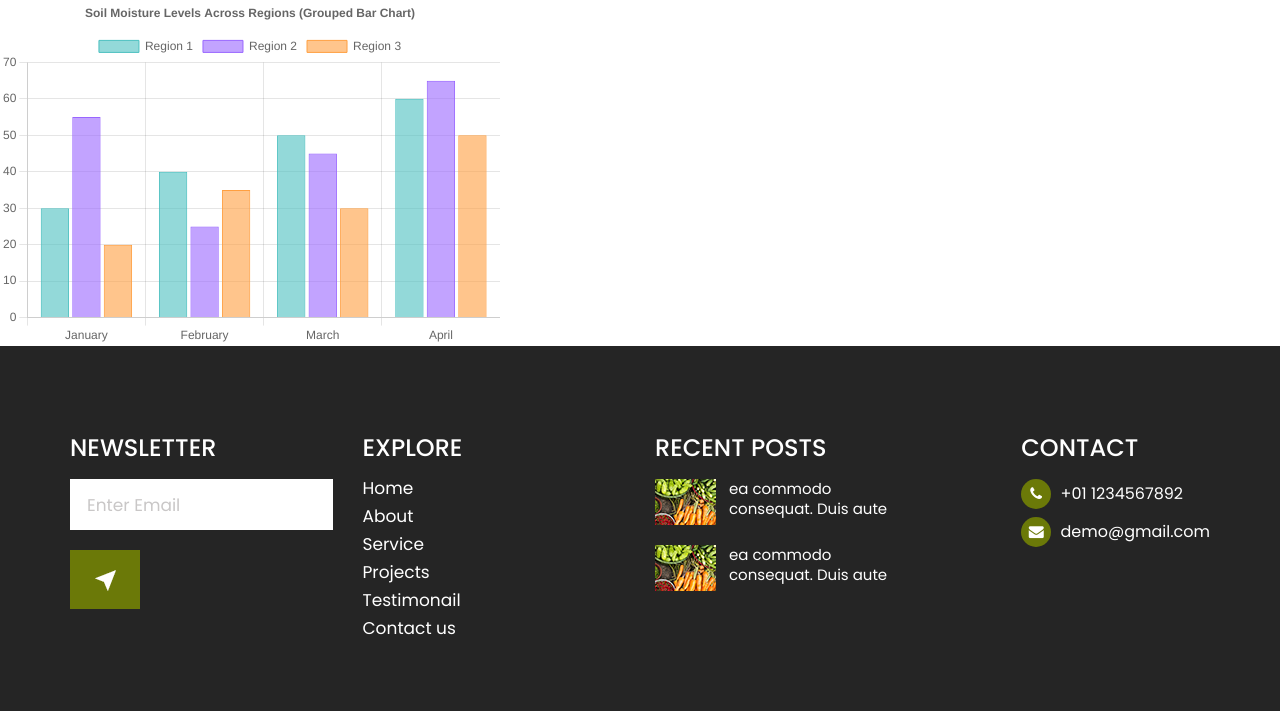
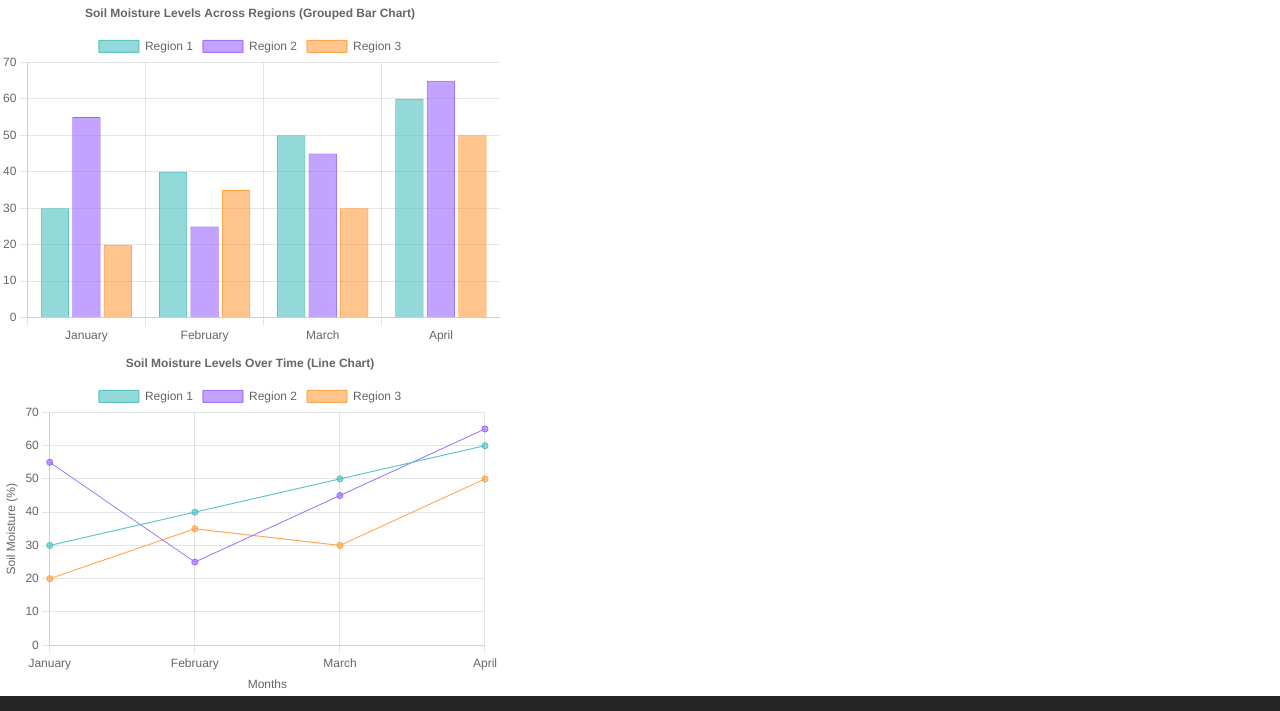
Before and after one commit to salmasgh/Hackathon-NasaSpaceApp, a plain HTML site: page service.html in a window 1280 px wide. Shown: the part 89-800 px from the top of the page. Drawn offline with nearby package versions, Linux system fonts and the light colour scheme.

Commit message:
Added more charts

```diff
--- /dev/null
+++ b/js/Charts/lineChart.js
@@ -0,0 +1,49 @@
+fetch('data/soilmoisture.json')  // Path to the JSON file
+            .then(response => response.json())
+            .then(data => {
+                // Create the line chart using the fetched data
+                const config = {
+                    type: 'line',
+                    data: data,
+                    options: {
+                        responsive: true,
+                        plugins: {
+                            title: {
+                                display: true,
+                                text: 'Soil Moisture Levels Over Time (Line Chart)'
+                            },
+                            tooltip: {
+                                mode: 'index',
+                                intersect: false
+                            }
+                        },
+                        interaction: {
+                            mode: 'nearest',
+                            axis: 'x',
+                            intersect: false
+                        },
+                        scales: {
+                            x: {
+                                display: true,
+                                title: {
+                                    display: true,
+                                    text: 'Months'
+                                }
+                            },
+                            y: {
+                                display: true,
+                                title: {
+                                    display: true,
+                                    text: 'Soil Moisture (%)'
+                                },
+                                beginAtZero: true
+                            }
+                        }
+                    }
+                };
+
+                // Get the context of the canvas element and create the chart
+                const ctx = document.getElementById('lineChart').getContext('2d');
+                const myLineChart = new Chart(ctx, config);
+            })
+            .catch(error => console.error('Error loading JSON data:', error));
--- a/service.html
+++ b/service.html
@@ -80,10 +80,15 @@
       </div>
       <!-- services -->
       <div class="dashboard">
-         <div id="groupedBarchart" style="width: 500px; height: 350px;">
+         <div id="groupedBarchart-container" style="width: 500px; height: 350px;">
             <canvas id="groupedBarChart" style="width: 500px; height: 350px;"></canvas>
             <script src="js/Charts/groupedBarChart.js"></script>
          </div>
+         <div id="lineChart-container" style="width: 500px; height: 350px;">
+            <canvas id="lineChart" style="width: 500px; height: 350px;"></canvas>
+            <script src="js/Charts/lineChart.js"></script>
+         </div>
+         <!-- Add charts here -->
       </div>
       <!-- end services -->
       <!--  footer -->
```
Also changed, not shown: js/Charts/pieChart.js (added, +36 -0 lines).
